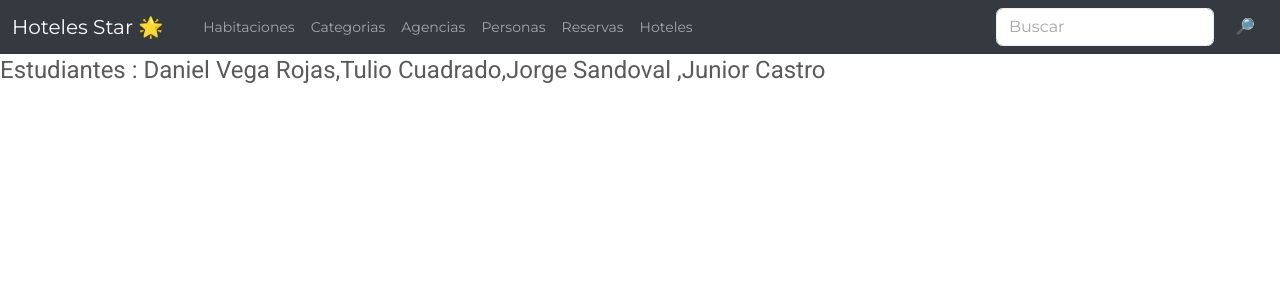
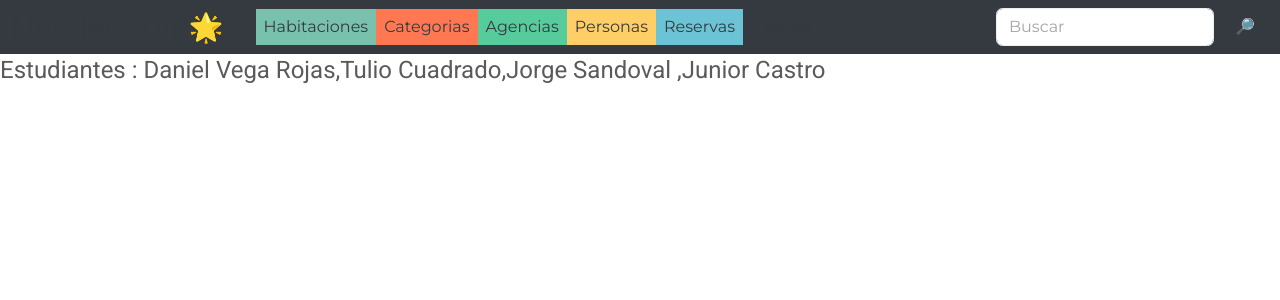
Before and after one commit to Daniel-Vega-Rojas/Actividad_06_A1, an Angular app in the folder apphoteles/: page / in a window 1280 px wide. Shown: the top 300 px of the page. Built offline with nearby package versions, Linux system fonts and the light colour scheme.

Commit message:
tcuadrado commit

```diff
--- a/apphoteles/src/app/components/layouts/nav/nav.component.html
+++ b/apphoteles/src/app/components/layouts/nav/nav.component.html
@@ -1,6 +1,6 @@
 <nav class="navbar navbar-expand-lg navbar-dark bg-dark">
   <div class="container-fluid">
-    <a class="navbar-brand" href="#">Hoteles Star 🌟</a>
+    <a class="navbar-brand fs-3 text-dark" href="#">Hoteles Star 🌟</a>
     <button class="navbar-toggler" type="button" data-bs-toggle="collapse" data-bs-target="#navbarColor02" aria-controls="navbarColor02" aria-expanded="false" aria-label="Toggle navigation">
       <span class="navbar-toggler-icon"></span>
     </button>
@@ -13,22 +13,22 @@
           </a>
         </li>
         <li class="nav-item">
-          <a class="nav-link" routerLink="/habitaciones">Habitaciones</a>
+          <a class="nav-link fs-6 text-dark bg-primary" routerLink="/habitaciones">Habitaciones</a>
         </li>
         <li class="nav-item">
-          <a class="nav-link" routerLink="/categorias">Categorias</a>
+          <a class="nav-link fs-6 text-dark bg-danger" routerLink="/categorias">Categorias</a>
         </li>
         <li class="nav-item">
-          <a class="nav-link" routerLink="/agencias">Agencias</a>
+          <a class="nav-link fs-6 text-dark bg-success" routerLink="/agencias">Agencias</a>
         </li>
         <li class="nav-item">
-          <a class="nav-link" routerLink="/personas">Personas</a>
+          <a class="nav-link fs-6 text-dark bg-warning" routerLink="/personas">Personas</a>
         </li>
         <li class="nav-item">
-          <a class="nav-link" routerLink="/reservas">Reservas</a>
+          <a class="nav-link fs-6 text-dark bg-info" routerLink="/reservas">Reservas</a>
         </li>
         <li class="nav-item">
-          <a class="nav-link" routerLink="/hoteles">Hoteles</a>
+          <a class="nav-link fs-6 text-dark" routerLink="/hoteles">Hoteles</a>
         </li>
       </ul>
       <form class="d-flex">
```
